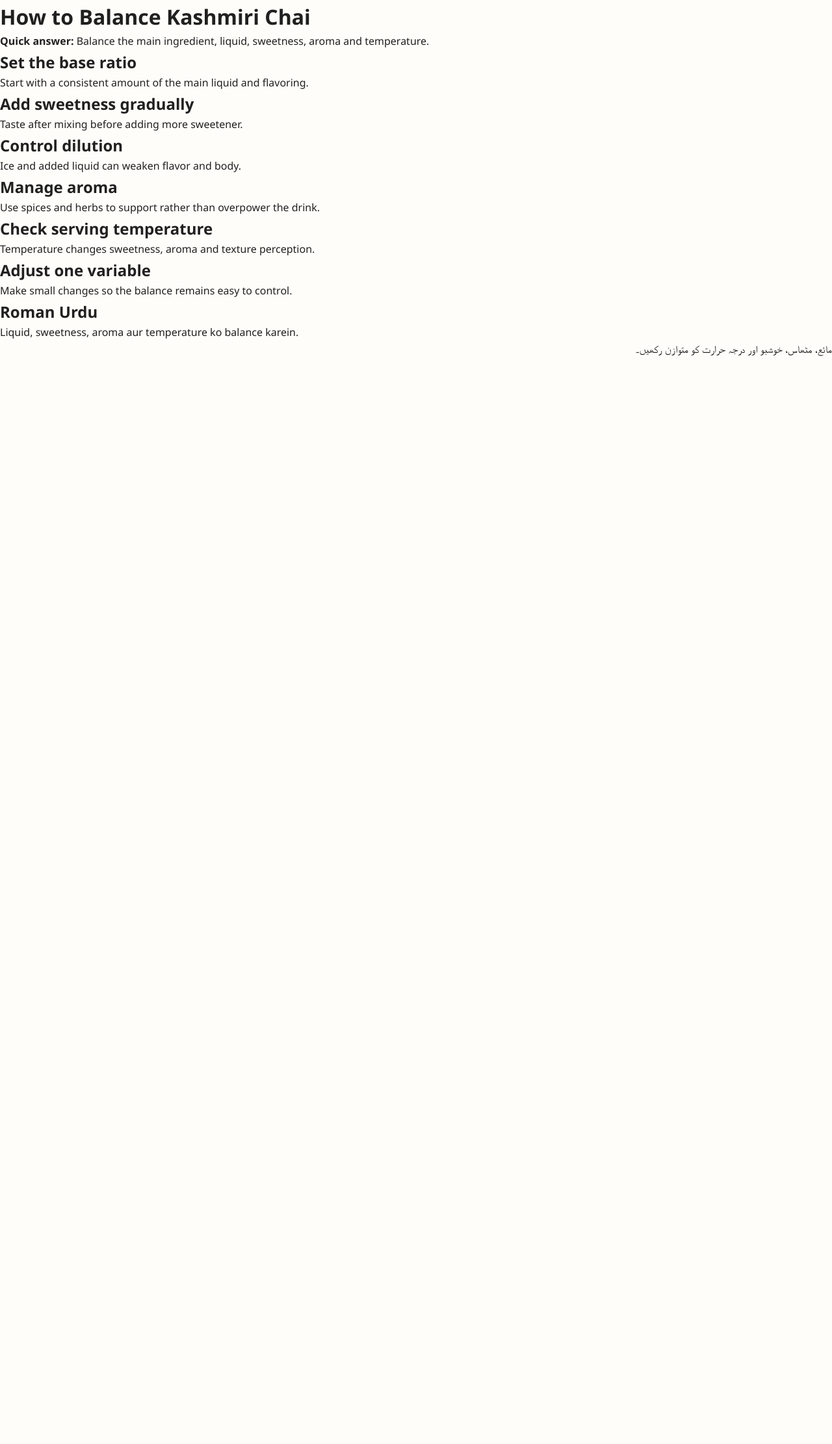
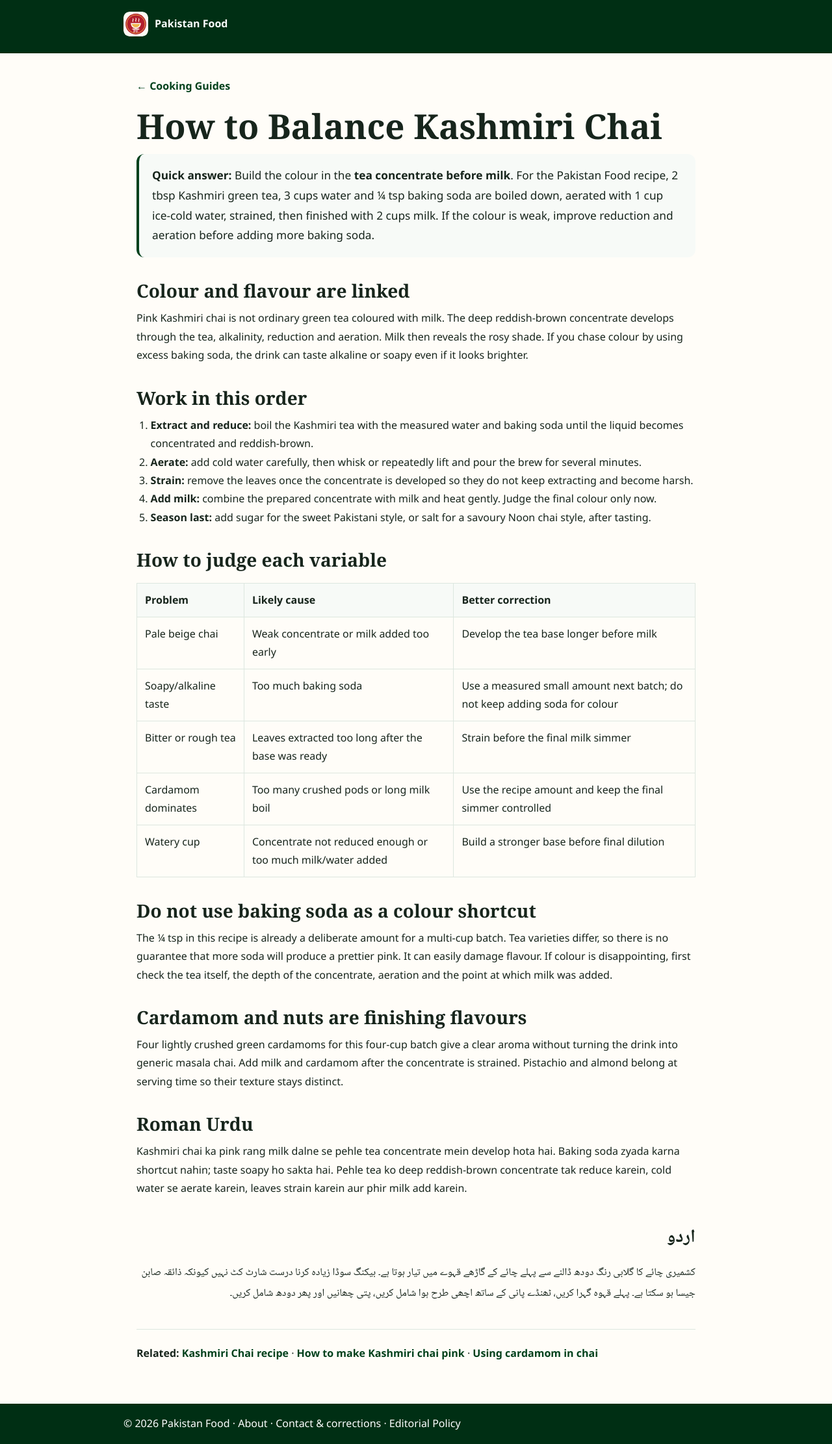
Before and after one commit to manazarali01-hub/pakistan-food, a Jekyll site: the page guides/how-to-balance-kashmiri-chai.html, which Jekyll copies as it is, in a window 1280 px wide. Shown: the whole page at 65% size. Built offline with Jekyll 4.4.1, drawn with Linux system fonts in a browser that asks for light colours; before the commit the page ends 900 px from its top, so only the background shows below that.

Commit message:
Replace template guide with specific how to balance kashmiri chai

```diff
--- a/guides/how-to-balance-kashmiri-chai.html
+++ b/guides/how-to-balance-kashmiri-chai.html
@@ -1,3 +1,54 @@
-<!doctype html><html><head><meta charset="utf-8"><title>How to Balance Kashmiri Chai | Pakistan Food</title>
-<meta name="robots" content="index,follow,max-image-preview:large"><meta name="description" content="How to Balance Kashmiri Chai. Pakistani drinks guide with practical balance and texture tips."><link rel="canonical" href="https://pakistanfoodrecipes.top/guides/how-to-balance-kashmiri-chai.html"><link rel="stylesheet" href="../style.css"><script type="application/ld+json">{"@context":"https://schema.org","@type":"Article","headline":"How to Balance Kashmiri Chai","description":"How to Balance Kashmiri Chai. Pakistani drinks guide with practical balance and texture tips.","mainEntityOfPage":{"@type":"WebPage","@id":"https://pakistanfoodrecipes.top/guides/how-to-balance-kashmiri-chai.html"},"publisher":{"@type":"Organization","name":"Pakistan Food","url":"https://pakistanfoodrecipes.top/"}}</script>
-</head><body><main><h1>How to Balance Kashmiri Chai</h1><p><b>Quick answer:</b> Balance the main ingredient, liquid, sweetness, aroma and temperature.</p><h2>Set the base ratio</h2><p>Start with a consistent amount of the main liquid and flavoring.</p><h2>Add sweetness gradually</h2><p>Taste after mixing before adding more sweetener.</p><h2>Control dilution</h2><p>Ice and added liquid can weaken flavor and body.</p><h2>Manage aroma</h2><p>Use spices and herbs to support rather than overpower the drink.</p><h2>Check serving temperature</h2><p>Temperature changes sweetness, aroma and texture perception.</p><h2>Adjust one variable</h2><p>Make small changes so the balance remains easy to control.</p><h2>Roman Urdu</h2><p>Liquid, sweetness, aroma aur temperature ko balance karein.</p><p lang="ur" dir="rtl">مائع، مٹھاس، خوشبو اور درجہ حرارت کو متوازن رکھیں۔</p></main></body></html>
+<!doctype html>
+<html lang="en">
+<head>
+<meta charset="utf-8">
+<meta name="viewport" content="width=device-width,initial-scale=1">
+<title>How to Balance Kashmiri Chai | Pakistan Food</title>
+<meta name="description" content="Balance Kashmiri chai colour and flavour with a strong tea concentrate, measured baking soda, aeration, milk timing and cardamom without making the tea salty, soapy or bitter.">
+<meta name="robots" content="index,follow,max-image-preview:large,max-snippet:-1">
+<link rel="canonical" href="https://pakistanfoodrecipes.top/guides/how-to-balance-kashmiri-chai.html">
+<link rel="icon" href="../assets/pakistan-food-logo.png" type="image/png">
+<link rel="stylesheet" href="../style.css?v=20260913-seo9">
+<link rel="stylesheet" href="../premium.css?v=20261004-quality1">
+<script type="application/ld+json">{"@context":"https://schema.org","@type":"Article","headline":"How to Balance Kashmiri Chai","description":"Balance Kashmiri chai colour and flavour with a strong tea concentrate, measured baking soda, aeration, milk timing and cardamom without making the tea salty, soapy or bitter.","mainEntityOfPage":"https://pakistanfoodrecipes.top/guides/how-to-balance-kashmiri-chai.html","publisher":{"@type":"Organization","name":"Pakistan Food","url":"https://pakistanfoodrecipes.top/"},"dateModified":"2026-10-04","inLanguage":"en"}</script>
+<style>
+.guide-shell{width:min(860px,calc(100% - 36px));margin:36px auto 64px;line-height:1.78}.guide-shell h1{font:700 clamp(2rem,5vw,3.3rem)/1.12 Georgia,serif;margin:18px 0 14px}.guide-shell h2{font:700 clamp(1.35rem,3vw,1.75rem)/1.25 Georgia,serif;margin:34px 0 10px}.guide-shell h3{margin:24px 0 6px}.guide-shell p,.guide-shell li{color:var(--text)}.guide-shell .quick{font-size:1.08rem;padding:18px 20px;border-left:4px solid var(--primary);background:var(--surface-2);border-radius:12px}.guide-shell table{width:100%;border-collapse:collapse;margin:18px 0}.guide-shell th,.guide-shell td{padding:11px 12px;border:1px solid var(--border);text-align:left;vertical-align:top}.guide-shell th{background:var(--surface-2)}.guide-shell ul,.guide-shell ol{padding-left:1.35rem}.guide-shell .language-note{padding:18px;border:1px solid var(--border);border-radius:14px;background:var(--surface)}.guide-shell .urdu{direction:rtl;text-align:right;font-family:"Noto Naskh Arabic","Segoe UI",serif;line-height:2}.guide-shell .related{margin-top:38px;padding-top:22px;border-top:1px solid var(--border)}.guide-shell a{color:var(--primary);font-weight:700}@media(max-width:560px){.guide-shell{width:min(100% - 28px,860px);margin-top:22px}.guide-shell table{font-size:.92rem}.guide-shell th,.guide-shell td{padding:9px 8px}}
+</style>
+</head>
+<body>
+<header class="policy-header"><div class="policy-shell"><a class="policy-brand" href="../index.html"><img src="../assets/pakistan-food-logo.svg" alt="" width="38" height="38">Pakistan Food</a></div></header>
+<main class="guide-shell">
+<p><a href="./">← Cooking Guides</a></p>
+<h1>How to Balance Kashmiri Chai</h1>
+<p class="quick"><strong>Quick answer:</strong> Build the colour in the <strong>tea concentrate before milk</strong>. For the Pakistan Food recipe, 2 tbsp Kashmiri green tea, 3 cups water and ¼ tsp baking soda are boiled down, aerated with 1 cup ice-cold water, strained, then finished with 2 cups milk. If the colour is weak, improve reduction and aeration before adding more baking soda.</p>
+<h2>Colour and flavour are linked</h2>
+<p>Pink Kashmiri chai is not ordinary green tea coloured with milk. The deep reddish-brown concentrate develops through the tea, alkalinity, reduction and aeration. Milk then reveals the rosy shade. If you chase colour by using excess baking soda, the drink can taste alkaline or soapy even if it looks brighter.</p>
+<h2>Work in this order</h2>
+<ol>
+<li><strong>Extract and reduce:</strong> boil the Kashmiri tea with the measured water and baking soda until the liquid becomes concentrated and reddish-brown.</li>
+<li><strong>Aerate:</strong> add cold water carefully, then whisk or repeatedly lift and pour the brew for several minutes.</li>
+<li><strong>Strain:</strong> remove the leaves once the concentrate is developed so they do not keep extracting and become harsh.</li>
+<li><strong>Add milk:</strong> combine the prepared concentrate with milk and heat gently. Judge the final colour only now.</li>
+<li><strong>Season last:</strong> add sugar for the sweet Pakistani style, or salt for a savoury Noon chai style, after tasting.</li>
+</ol>
+<h2>How to judge each variable</h2>
+<table><thead><tr><th>Problem</th><th>Likely cause</th><th>Better correction</th></tr></thead><tbody>
+<tr><td>Pale beige chai</td><td>Weak concentrate or milk added too early</td><td>Develop the tea base longer before milk</td></tr>
+<tr><td>Soapy/alkaline taste</td><td>Too much baking soda</td><td>Use a measured small amount next batch; do not keep adding soda for colour</td></tr>
+<tr><td>Bitter or rough tea</td><td>Leaves extracted too long after the base was ready</td><td>Strain before the final milk simmer</td></tr>
+<tr><td>Cardamom dominates</td><td>Too many crushed pods or long milk boil</td><td>Use the recipe amount and keep the final simmer controlled</td></tr>
+<tr><td>Watery cup</td><td>Concentrate not reduced enough or too much milk/water added</td><td>Build a stronger base before final dilution</td></tr>
+</tbody></table>
+<h2>Do not use baking soda as a colour shortcut</h2>
+<p>The ¼ tsp in this recipe is already a deliberate amount for a multi-cup batch. Tea varieties differ, so there is no guarantee that more soda will produce a prettier pink. It can easily damage flavour. If colour is disappointing, first check the tea itself, the depth of the concentrate, aeration and the point at which milk was added.</p>
+<h2>Cardamom and nuts are finishing flavours</h2>
+<p>Four lightly crushed green cardamoms for this four-cup batch give a clear aroma without turning the drink into generic masala chai. Add milk and cardamom after the concentrate is strained. Pistachio and almond belong at serving time so their texture stays distinct.</p>
+<h2>Roman Urdu</h2>
+<p>Kashmiri chai ka pink rang milk dalne se pehle tea concentrate mein develop hota hai. Baking soda zyada karna shortcut nahin; taste soapy ho sakta hai. Pehle tea ko deep reddish-brown concentrate tak reduce karein, cold water se aerate karein, leaves strain karein aur phir milk add karein.</p>
+<h2 class="urdu">اردو</h2>
+<p class="urdu">کشمیری چائے کا گلابی رنگ دودھ ڈالنے سے پہلے چائے کے گاڑھے قہوے میں تیار ہوتا ہے۔ بیکنگ سوڈا زیادہ کرنا درست شارٹ کٹ نہیں کیونکہ ذائقہ صابن جیسا ہو سکتا ہے۔ پہلے قہوہ گہرا کریں، ٹھنڈے پانی کے ساتھ اچھی طرح ہوا شامل کریں، پتی چھانیں اور پھر دودھ شامل کریں۔</p>
+<div class="related"><strong>Related:</strong> <a href="../recipes/kashmiri-chai.html">Kashmiri Chai recipe</a> · <a href="how-to-make-kashmiri-chai-pink.html">How to make Kashmiri chai pink</a> · <a href="how-to-use-cardamom-in-chai.html">Using cardamom in chai</a></div>
+</main>
+<footer class="policy-footer"><div class="policy-shell">© 2026 Pakistan Food · <a href="../about.html">About</a> · <a href="../contact.html">Contact & corrections</a> · <a href="../editorial-policy.html">Editorial Policy</a></div></footer>
+</body>
+</html>
```
